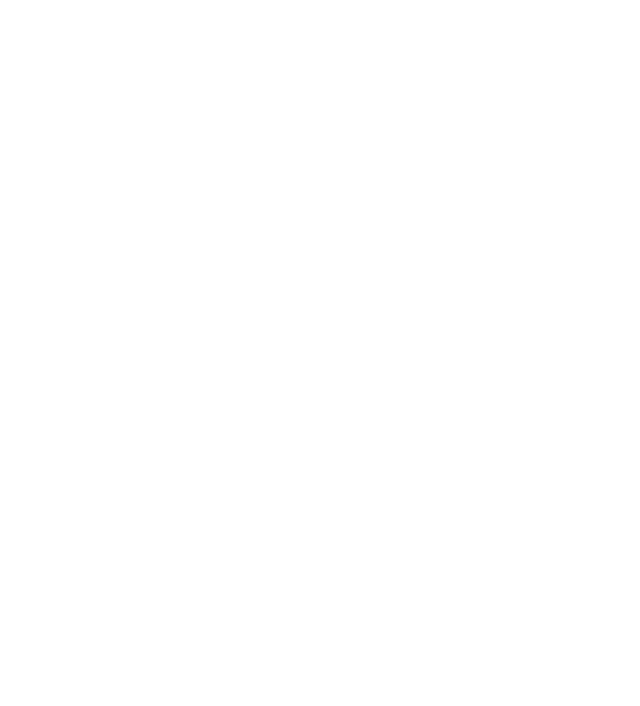
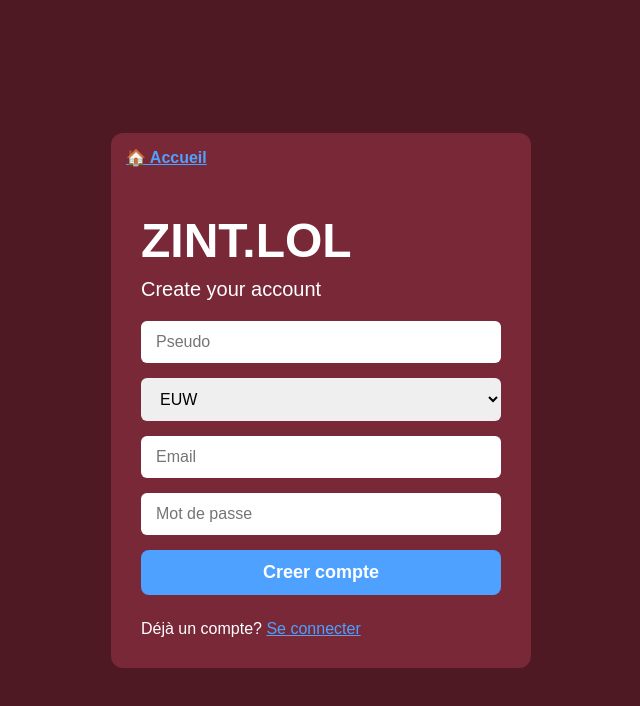
Before and after one commit to Zatosee/zint.lol, a React (Vite) app: page /signup in a window 1280 px wide. Before the commit this address had no page. Shown: the top 706 px of the page, without its empty margins (319-959 px from the left). Built offline with nearby package versions, Linux system fonts and the light colour scheme.

Commit message:
Huge update & starting login / signup
signup page
login page

```diff
--- a/src/App.tsx
+++ b/src/App.tsx
@@ -1,10 +1,14 @@
 import { Routes, Route } from "react-router-dom";
 import Home from "./pages/Home";
+import LoginPage from "./pages/loginpage";
+import SignupPage from "./pages/SignupPage";
 
 export default function App() {
   return (
     <Routes>
       <Route path="/" element={<Home />} />
+      <Route path="/login" element={<LoginPage />} />
+      <Route path="/signup" element={<SignupPage />} />
     </Routes>
   );
 }
--- a/src/pages/Home.tsx
+++ b/src/pages/Home.tsx
@@ -1,6 +1,6 @@
 import { useState, useEffect } from "react";
 import Header from "../components/Header";
-import Footer from "../components/Footer";
+import { useNavigate } from "react-router-dom";
 import yunara from "../assets/yunara.png";
 import logo from "../assets/logo.png";
 import { AiOutlineBarChart } from "react-icons/ai";
@@ -19,12 +19,12 @@
   }, []);
 
   const isMobile = windowWidth < 768;
-
-  const logoWidth = isMobile ? 80 : 256; // Largeur du logo
-  const fontSize = isMobile ? 48 : 196;
+  const navigate = useNavigate();
+  const logoWidth = isMobile ? 80 : 200;
+  const fontSize = isMobile ? 48 : 156;
   const blockHeight = isMobile ? 150 : 220;
-  const searchHeight = isMobile ? 40 : 100;
-  const gapBlocks = isMobile ? 20 : 200;
+  const searchHeight = isMobile ? 40 : 80;
+  const gapBlocks = isMobile ? 20 : 80;
   const paddingOverlay = isMobile ? "20px 10px" : "40px 20px";
 
   const handleSearch = () => {
@@ -201,10 +201,10 @@
       <div
         style={{
           display: isMobile ? "block" : "flex",
+          paddingTop: isMobile ? 0 : 40,
           gap: gapBlocks,
-              maxWidth: isMobile ? "100%" : 1800, // largeur barre nav pc
+          maxWidth: isMobile ? "100%" : 1400, // largeur barre nav pc
           width: "100%",
-              marginTop: isMobile ? 0 : 80,
           justifyContent: "center",
           margin: "0 auto",
           flexWrap: "nowrap", // pas de wrapping pour garder en ligne
@@ -218,7 +218,7 @@
             style={{
               flex: isMobile ? "unset" : "0 1 800px", // max width 800px en desktop
               maxHeight: isMobile ? 1800 : "none", // max height mobile
-                  minHeight: isMobile ? blockHeight : 600,
+              minHeight: isMobile ? blockHeight : 400,
               backgroundColor: "rgb(79, 25, 36)",
               borderRadius: 10,
               marginBottom: isMobile ? 20 : 0,
@@ -367,12 +367,12 @@
 
         {/* Bas de la barre - Mon compte */}
       <div
+        onClick={() => navigate("/login")}
         style={{
           backgroundColor: "#fff",
           color: "#4F1924",
           padding: "12px 16px",
           marginTop: 20,
-            marginRight: 0,
           cursor: "pointer",
           fontWeight: "bold",
           display: "flex",
--- /dev/null
+++ b/src/pages/Loginpage.tsx
@@ -0,0 +1,139 @@
+import { useState } from "react";
+import { Link, useNavigate } from "react-router-dom";
+
+export default function LoginPage() {
+  const [email, setEmail] = useState("");
+  const [password, setPassword] = useState("");
+  const [keepConnected, setKeepConnected] = useState(false);
+  const navigate = useNavigate();
+
+  const handleSubmit = (e: React.FormEvent<HTMLFormElement>) => {
+    e.preventDefault();
+    // TODO: Ajouter login Supabase ici
+    console.log("Login", { email, password, keepConnected });
+    // Exemple : navigate vers dashboard après login réussi
+    // navigate("/dashboard");
+  };
+
+  return (
+    <div style={containerStyle}>
+      <div style={boxStyle}>
+
+        <h1 style={titleStyle}>ZINT.LOL</h1>
+        <p style={subtitleStyle}>Welcome back to zint.lol</p>
+
+        <form onSubmit={handleSubmit} style={formStyle}>
+          <input
+            type="email"
+            placeholder="Email"
+            value={email}
+            onChange={(e) => setEmail(e.target.value)}
+            required
+            style={inputStyle}
+          />
+          <input
+            type="password"
+            placeholder="Mot de passe"
+            value={password}
+            onChange={(e) => setPassword(e.target.value)}
+            required
+            style={inputStyle}
+          />
+          <div style={optionsStyle}>
+            <label style={{ cursor: "pointer" }}>
+              <input
+                type="checkbox"
+                checked={keepConnected}
+                onChange={() => setKeepConnected(!keepConnected)}
+                style={{ marginRight: 6 }}
+              />
+              Garder connecté
+            </label>
+            <a href="#" style={linkStyle} onClick={(e) => e.preventDefault()}>
+              Mot de passe oublié ?
+            </a>
+          </div>
+
+          <button type="submit" style={buttonStyle}>Se connecter</button>
+        </form>
+
+        <p style={switchTextStyle}>
+          Tu n'as pas encore de compte?{" "}
+          <Link to="/signup" style={linkStyle}>
+            Creer compte
+          </Link>
+        </p>
+      </div>
+    </div>
+  );
+}
+
+// Styles
+const containerStyle = {
+  minHeight: "100vh",
+  backgroundColor: "rgb(79, 25, 36)",
+  display: "flex",
+  justifyContent: "center",
+  alignItems: "center",
+  padding: 20,
+};
+
+const boxStyle = {
+  backgroundColor: "rgb(121, 40, 56)",
+  borderRadius: 12,
+  padding: 30,
+  maxWidth: 420,
+  width: "100%",
+  color: "#fff",
+  fontFamily: "anton, sans-serif",
+  position: "relative" as const,
+};
+
+const homeButtonStyle = {
+  position: "absolute" as const,
+  top: 15,
+  left: 15,
+  backgroundColor: "transparent",
+  border: "none",
+  color: "#4ea1ff",
+  fontWeight: "bold",
+  fontSize: 16,
+  cursor: "pointer",
+  textDecoration: "underline",
+};
+
+const titleStyle: React.CSSProperties = { fontSize: 48, margin: "0 0 10px", textAlign: "left" };
+const subtitleStyle: React.CSSProperties = { fontSize: 20, margin: "0 0 20px", textAlign: "left" };
+const formStyle: React.CSSProperties = { display: "flex", flexDirection: "column", gap: 15 };
+const inputStyle: React.CSSProperties = {
+  padding: "12px 15px",
+  borderRadius: 6,
+  border: "none",
+  fontSize: 16,
+  fontFamily: "anton, sans-serif",
+  outline: "none",
+};
+const optionsStyle = {
+  display: "flex",
+  justifyContent: "space-between",
+  alignItems: "center",
+  fontSize: 14,
+  marginBottom: 10,
+};
+const linkStyle = {
+  color: "#4ea1ff",
+  textDecoration: "underline",
+  cursor: "pointer",
+};
+const buttonStyle = {
+  backgroundColor: "#4ea1ff",
+  border: "none",
+  padding: "12px 0",
+  borderRadius: 8,
+  color: "#fff",
+  fontWeight: "bold",
+  fontSize: 18,
+  cursor: "pointer",
+  transition: "background-color 0.3s ease",
+};
+const switchTextStyle: React.CSSProperties = { fontSize: 16, marginTop: 25, textAlign: "left" as const };
--- /dev/null
+++ b/src/pages/SignupPage.tsx
@@ -0,0 +1,147 @@
+import { useState } from "react";
+import { Link, useNavigate } from "react-router-dom";
+
+export default function SignupPage() {
+  const [email, setEmail] = useState("");
+  const [password, setPassword] = useState("");
+  const [pseudo, setPseudo] = useState("");
+  const [region, setRegion] = useState("EUW");
+  const navigate = useNavigate();
+  const regions = ["EUW", "NA", "EUNE", "KR", "OCE"];
+
+  const handleSubmit = (e: React.FormEvent<HTMLFormElement>) => {
+    e.preventDefault();
+    // TODO: Ajouter création compte Supabase ici
+    console.log("Signup", { email, password, pseudo, region });
+    // Exemple : navigate("/login") après inscription réussie
+  };
+
+  return (
+    <div style={containerStyle}>
+      <div style={boxStyle}>
+        {/* Bouton Accueil */}
+        <button
+          onClick={() => navigate("/")}
+          style={homeButtonStyle}
+          aria-label="Retour à l'accueil"
+        >
+          🏠 Accueil
+        </button>
+
+        <h1 style={{ ...titleStyle, marginTop: 50 }}>ZINT.LOL</h1>
+        <p style={subtitleStyle}>Create your account</p>
+
+        <form onSubmit={handleSubmit} style={formStyle}>
+          <input
+            type="text"
+            placeholder="Pseudo"
+            value={pseudo}
+            onChange={(e) => setPseudo(e.target.value)}
+            required
+            style={inputStyle}
+          />
+          <select
+            value={region}
+            onChange={(e) => setRegion(e.target.value)}
+            style={{ ...inputStyle, cursor: "pointer" }}
+          >
+            {regions.map((r) => (
+              <option key={r} value={r}>
+                {r}
+              </option>
+            ))}
+          </select>
+          <input
+            type="email"
+            placeholder="Email"
+            value={email}
+            onChange={(e) => setEmail(e.target.value)}
+            required
+            style={inputStyle}
+          />
+          <input
+            type="password"
+            placeholder="Mot de passe"
+            value={password}
+            onChange={(e) => setPassword(e.target.value)}
+            required
+            style={inputStyle}
+          />
+
+          <button type="submit" style={buttonStyle}>Creer compte</button>
+        </form>
+
+        <p style={switchTextStyle}>
+          Déjà un compte?{" "}
+          <Link to="/login" style={linkStyle}>
+            Se connecter
+          </Link>
+        </p>
+      </div>
+    </div>
+  );
+}
+
+// Styles (identiques à LoginPage, on peut factoriser plus tard)
+const containerStyle = {
+  minHeight: "100vh",
+  backgroundColor: "rgb(79, 25, 36)",
+  display: "flex",
+  justifyContent: "center",
+  alignItems: "center",
+  padding: 20,
+};
+
+const boxStyle = {
+  backgroundColor: "rgb(121, 40, 56)",
+  borderRadius: 12,
+  padding: 30,
+  maxWidth: 420,
+  width: "100%",
+  color: "#fff",
+  fontFamily: "anton, sans-serif",
+  position: "relative" as const,
+};
+
+const homeButtonStyle = {
+  position: "absolute" as const,
+  top: 15,
+  left: 15,
+  backgroundColor: "transparent",
+  border: "none",
+  color: "#4ea1ff",
+  fontWeight: "bold",
+  fontSize: 16,
+  cursor: "pointer",
+  textDecoration: "underline",
+  marginBottom: "80px",
+};
+
+const titleStyle: React.CSSProperties = { fontSize: 48, margin: "0 0 10px", textAlign: "left" };
+const subtitleStyle: React.CSSProperties = { fontSize: 20, margin: "0 0 20px", textAlign: "left" };
+const formStyle: React.CSSProperties = { display: "flex", flexDirection: "column", gap: 15 };
+const inputStyle: React.CSSProperties = {
+  padding: "12px 15px",
+  borderRadius: 6,
+  border: "none",
+  fontSize: 16,
+  fontFamily: "anton, sans-serif",
+  outline: "none",
+};
+const buttonStyle: React.CSSProperties = {
+  backgroundColor: "#4ea1ff",
+  border: "none",
+  padding: "12px 0",
+  borderRadius: 8,
+  color: "#fff",
+  fontWeight: "bold",
+  fontSize: 18,
+  cursor: "pointer",
+  transition: "background-color 0.3s ease",
+};
+const switchTextStyle: React.CSSProperties = { fontSize: 16, marginTop: 25, textAlign: "left" };
+const linkStyle: React.CSSProperties = {
+  color: "#4ea1ff",
+  textDecoration: "underline",
+  cursor: "pointer",
+};
```
Lines whose indentation alone changed are shown as unchanged.
